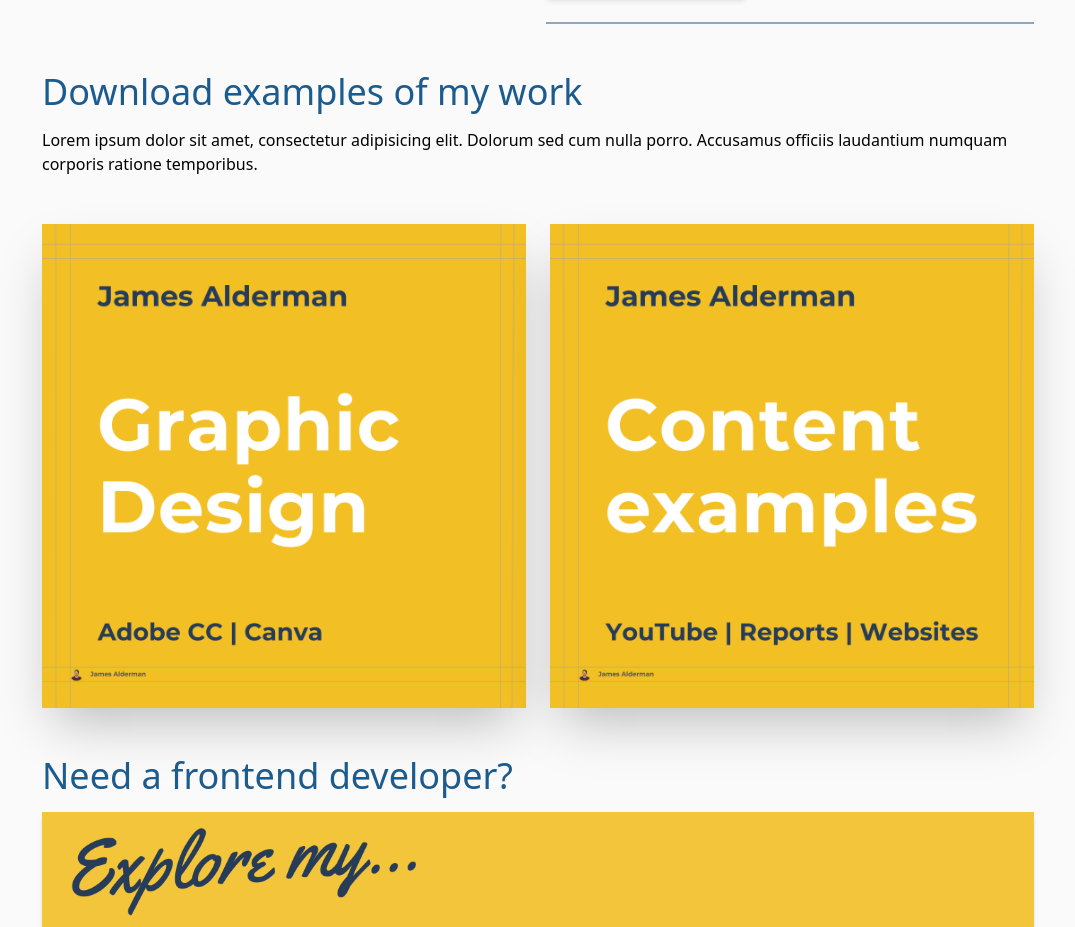
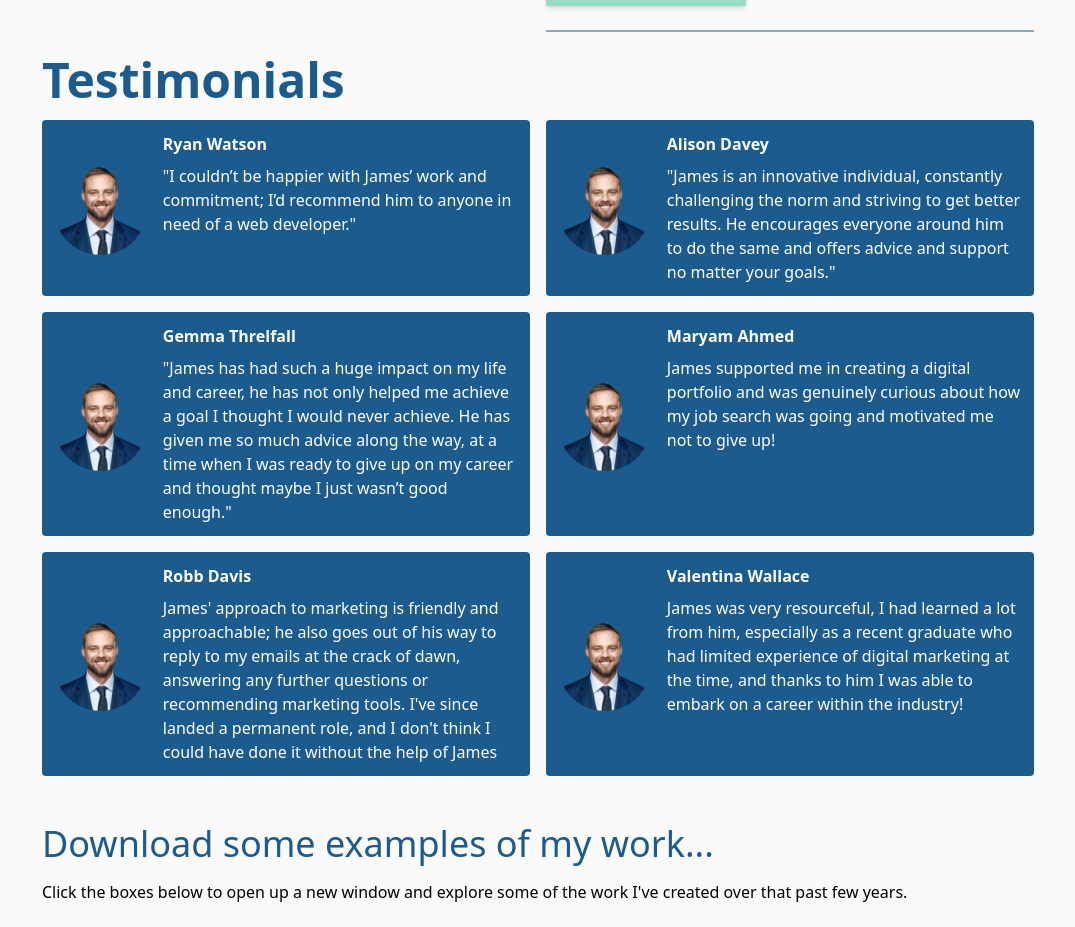
Before and after one commit to JAldo1980/marketing-portfolio, a React (Vite) app: page / in a window 1280 px wide. Shown: the part 1860-2787 px from the top of the page, without its empty margins (102-1177 px from the left). Built offline with nearby package versions, Linux system fonts and the light colour scheme.

Commit message:
component updates

```diff
--- a/src/components/About.jsx
+++ b/src/components/About.jsx
@@ -6,7 +6,7 @@
   return (
     <>
       <div>
-        <h2 className="mt-6 text-4xl sm:text-5xl text-customBlue font-bold">
+        <h2 className="mt-8 text-4xl sm:text-5xl text-customBlue font-bold">
           Skills
         </h2>
         <div className="mt-4 flex flex-row flex-wrap justify-evenly gap-6">
@@ -154,11 +154,11 @@
             <div className="mt-2">
               Welcome! As a seasoned, qualified digital marketer, including SEO
               content management and award-winning start-up experience, I bring
-              strategic mindset and creative prowess to my work. With 10+ years
-              of experience in crafting and executing comprehensive marketing
-              strategies, I have successfully overseen end-to-end campaigns,
-              elevated brand presence, and managed the dynamic landscape of
-              social media.
+              a strategic mindset and creative prowess to my work. With 10+
+              years of experience in crafting and executing comprehensive
+              marketing strategies, I have successfully overseen end-to-end
+              campaigns, elevated brand presence, and managed the dynamic
+              landscape of social media.
             </div>
 
             <div>
@@ -180,7 +180,7 @@
               beyond.
             </div>
 
-            <div>I can't wait to work with you!</div>
+            <div className="font-bold">I can't wait to work with you!</div>
           </div>
 
           <Link to="/Portfolio">
--- a/src/components/CTA.jsx
+++ b/src/components/CTA.jsx
@@ -4,15 +4,122 @@
 
 const CTA = () => {
   return (
+    <>
+      <h2 className="mt-6 text-4xl sm:text-5xl text-customBlue font-bold">
+        Testimonials
+      </h2>
+      <div className="mt-4 grid grid-cols-2 gap-4">
+        {/* testimonial 1 */}
+        <div className="bg-customBlue p-3 text-white rounded flex gap-4">
+          <img
+            src="/public/head-shot.png"
+            alt="head-shot"
+            className="w-1/5 object-contain rounded"
+          />
+          <div className="flex flex-col">
+            <h3 className="font-bold">Ryan Watson</h3>
+            <p className="mt-2">
+              "I couldn’t be happier with James’ work and commitment; I’d
+              recommend him to anyone in need of a web developer."
+            </p>
+          </div>
+        </div>
+        {/* testimonial 2 */}
+        <div className="bg-customBlue p-3 text-white rounded flex gap-4">
+          <img
+            src="/public/head-shot.png"
+            alt="head-shot"
+            className="w-1/5 object-contain rounded"
+          />
+          <div className="flex flex-col">
+            <h3 className="font-bold">Alison Davey</h3>
+            <p className="mt-2">
+              "James is an innovative individual, constantly challenging the
+              norm and striving to get better results. He encourages everyone
+              around him to do the same and offers advice and support no matter
+              your goals."
+            </p>
+          </div>
+        </div>
+        {/* testimonial 3 */}
+        <div className="bg-customBlue p-3 text-white rounded flex gap-4">
+          <img
+            src="/public/head-shot.png"
+            alt="head-shot"
+            className="w-1/5 object-contain rounded"
+          />
+          <div className="flex flex-col">
+            <h3 className="font-bold">Gemma Threlfall</h3>
+            <p className="mt-2">
+              "James has had such a huge impact on my life and career, he has
+              not only helped me achieve a goal I thought I would never achieve.
+              He has given me so much advice along the way, at a time when I was
+              ready to give up on my career and thought maybe I just wasn’t good
+              enough."
+            </p>
+          </div>
+        </div>
+        {/* testimonial 4 */}
+        <div className="bg-customBlue p-3 text-white rounded flex gap-4">
+          <img
+            src="/public/head-shot.png"
+            alt="head-shot"
+            className="w-1/5 object-contain rounded"
+          />
+          <div className="flex flex-col">
+            <h3 className="font-bold">Maryam Ahmed</h3>
+            <p className="mt-2">
+              James supported me in creating a digital portfolio and was
+              genuinely curious about how my job search was going and motivated
+              me not to give up!
+            </p>
+          </div>
+        </div>
+        {/* testimonial 5 */}
+        <div className="bg-customBlue p-3 text-white rounded flex gap-4">
+          <img
+            src="/public/head-shot.png"
+            alt="head-shot"
+            className="w-1/5 object-contain rounded"
+          />
+          <div className="flex flex-col">
+            <h3 className="font-bold">Robb Davis</h3>
+            <p className="mt-2">
+              James' approach to marketing is friendly and approachable; he also
+              goes out of his way to reply to my emails at the crack of dawn,
+              answering any further questions or recommending marketing tools.
+              I've since landed a permanent role, and I don't think I could have
+              done it without the help of James
+            </p>
+          </div>
+        </div>
+        {/* testimonial 6 */}
+        <div className="bg-customBlue p-3 text-white rounded flex gap-4">
+          <img
+            src="/public/head-shot.png"
+            alt="head-shot"
+            className="w-1/5 object-contain rounded"
+          />
+          <div className="flex flex-col">
+            <h3 className="font-bold">Valentina Wallace</h3>
+            <p className="mt-2">
+              James was very resourceful, I had learned a lot from him,
+              especially as a recent graduate who had limited experience of
+              digital marketing at the time, and thanks to him I was able to
+              embark on a career within the industry!
+            </p>
+          </div>
+        </div>
+      </div>
+
       <div className="grid">
         <div>
           <h3 className="mt-12 text-4xl text-customBlue">
-          Download examples of my work
+            Download some examples of my work...
           </h3>
           <p className="mt-4">
-          Lorem ipsum dolor sit amet, consectetur adipisicing elit. Dolorum sed
-          cum nulla porro. Accusamus officiis laudantium numquam corporis
-          ratione temporibus.
+            Click the boxes below to open up a new window and explore some of
+            the work I've created over that past few years.
           </p>
         </div>
         <div className="mt-12 grid grid-cols-2 gap-6 justify-center items-center ">
@@ -32,6 +139,7 @@
           </a>
         </div>
       </div>
+    </>
   );
 };
 
--- a/src/components/DevCTA.jsx
+++ b/src/components/DevCTA.jsx
@@ -7,6 +7,11 @@
         <h3 className="mb-4 text-4xl text-customBlue">
           Need a frontend developer?
         </h3>
+        <p>
+          Click the banner below to open up a new window to my frontend
+          development portfolio. Explore how I can help you build your own
+          website.
+        </p>
         <a
           href="https://james-alderman-developer-portfolio.netlify.app/"
           target="_blank"
@@ -14,7 +19,7 @@
           <img
             src="/public/DevCTA-img.png"
             alt="James Alderman digital marketing portfolio"
-            className="shadow-md cursor-pointer"
+            className="mt-4 shadow-md cursor-pointer"
           />
         </a>
       </div>
```
Also changed, not shown: public/head-shot.png (added). Lines whose indentation alone changed are shown as unchanged.
